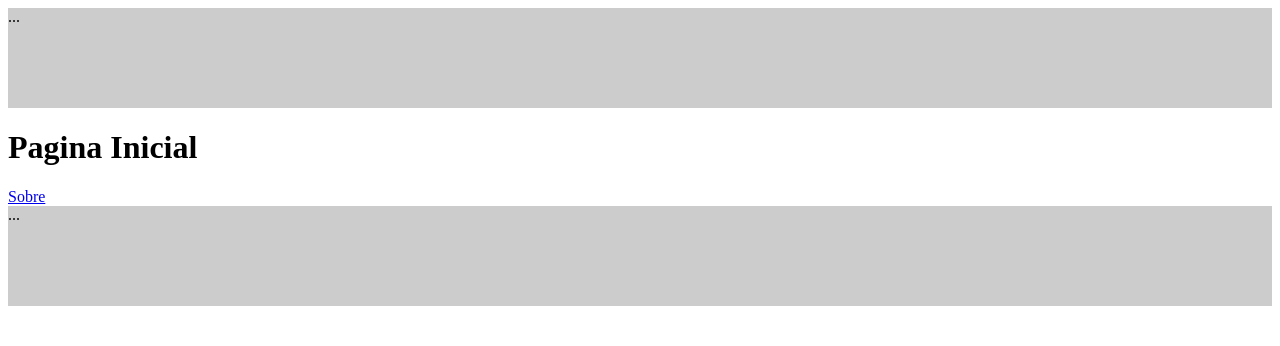
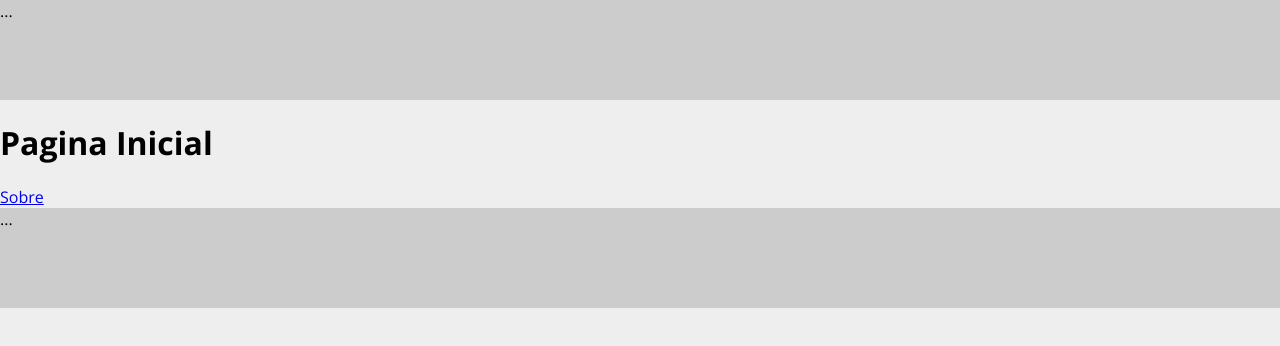
Before and after one commit to natanaelrodrigues/olx-frontend, a React (Create React App) app: page / in a window 1280 px wide. Shown: the top 346 px of the page. Built offline with nearby package versions, Linux system fonts and the light colour scheme.

Commit message:
criação do css do App

```diff
--- /dev/null
+++ b/src/App.css
@@ -0,0 +1,11 @@
+@import url('https://fonts.googleapis.com/css?family=Open+Sans:400,700&display=swap');
+
+*{
+    box-sizing: border-box;
+}
+
+body{
+    margin: 0;
+    font-family: 'Open Sans', sans-serif;
+    background-color: #EEE;
+}
--- a/src/App.js
+++ b/src/App.js
@@ -3,6 +3,8 @@ import React from "react";
 import { connect } from "react-redux";
 
 import { BrowserRouter } from "react-router-dom";
+
+import "./App.css";
 
 import Routes from "./Routes";
 
```
